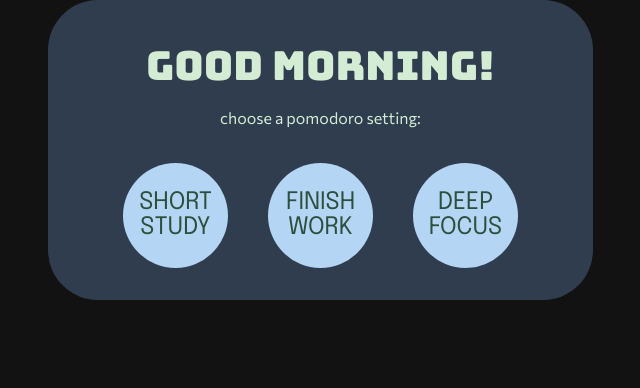
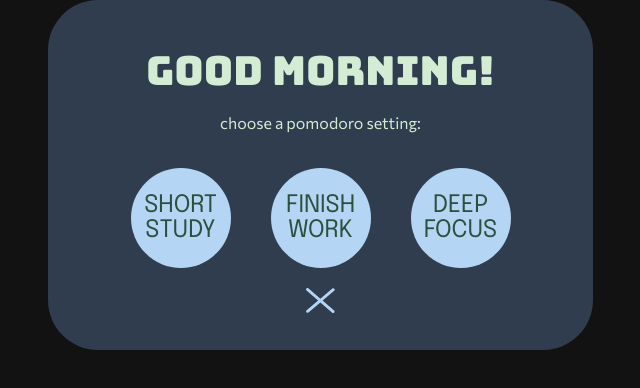
Before and after one commit to 8lairrr/pomodoro-widget, a React (Vite) app: page / in a window 1280 px wide. Shown: the top 388 px of the page, without its empty margins (292-932 px from the left). Built offline with nearby package versions, Linux system fonts and the light colour scheme.

Commit message:
Added navigation buttons
Using images for the back and exit buttons so they are consistent with my design

```diff
--- a/src/App.css
+++ b/src/App.css
@@ -26,7 +26,7 @@
 
 #app-widget {
   width: 545px;
-  height: 300px;
+  height: 350px;
   background-color: #303d4f;
   color: #d4ecd4;
   border-radius: 50px;
@@ -43,7 +43,7 @@
   font-size: 40px;
   max-width: 545px;
   font-family: "Bungee", sans-serif;
-  padding: 20px 20px 0 20px;
+  padding: 0px 20px;
   margin-bottom: 0;
 }
 
@@ -59,15 +59,15 @@ p {
 .pomodoro-settings {
   display: flex;
   justify-content: space-between;
-  padding: 0 20px 20px 20px;
+  padding: 0 20px;
 }
 
-#options {
+.options {
   background-color: #b4d6f4;
   color: #2b503e;
   border-radius: 100%;
-  width: 105px;
-  height: 105px;
+  width: 100px;
+  height: 100px;
   text-wrap: wrap;
   font-family: "Epilogue", sans-serif;
   font-size: 24px;
@@ -75,3 +75,8 @@ p {
   padding: 0;
   border: none;
 }
+
+img {
+  width: 30px;
+  padding-bottom: 20px;
+}
--- a/src/App.jsx
+++ b/src/App.jsx
@@ -2,6 +2,7 @@
 import { Routes, Route, useNavigate } from 'react-router-dom';
 import Timer from './Timer';
 import './App.css'
+import exitIcon from './assets/exit.svg';
 
 function App() {
   const navigate = useNavigate();
@@ -12,6 +13,7 @@ function App() {
 
   return (
     <div id="app-widget">
+
       <div className="heading">
         <h1>GOOD <span id="greeting">MORNING</span>!</h1>
         <p>choose a pomodoro setting:</p>
@@ -19,12 +21,14 @@ function App() {
 
       <div className="pomodoro-settings">
         {/* 25/5 split */}
-        <button id="options" onClick={() => handleClick(25, 5)}>SHORT STUDY</button>
+        <button className="options" onClick={() => handleClick(25, 5)}>SHORT STUDY</button>
         {/* 52/17 split */}
-        <button id="options" onClick={() => handleClick(52, 17)}>FINISH WORK</button>
+        <button className="options" onClick={() => handleClick(52, 17)}>FINISH WORK</button>
         {/* 45/15 split */}
-        <button id="options" onClick={() => handleClick(45, 15)}>DEEP FOCUS</button>
+        <button className="options" onClick={() => handleClick(45, 15)}>DEEP FOCUS</button>
       </div>
+
+      <img id="exit" src={exitIcon} />
 
     </div>
   )
--- a/src/Timer.css
+++ b/src/Timer.css
@@ -16,7 +16,7 @@
 
 #timer-widget {
   width: 545px;
-  height: 300px;
+  height: 350px;
   background-color: #303d4f;
   color: #d4ecd4;
   border-radius: 50px;
@@ -28,10 +28,8 @@
 }
 
 img {
-    width: 30px;
-    height: 30px;
-    padding: 0;
-    margin-bottom: 0;
+  width: 30px;
+  padding-bottom: 20px;
 }
 
 #timer-widget h1 {
--- a/src/Timer.jsx
+++ b/src/Timer.jsx
@@ -1,5 +1,6 @@
 import { useParams } from 'react-router-dom';
 import './Timer.css'
+import backIcon from './assets/back.svg';
 
 function Timer() {
     const { study, breakTime } = useParams();
@@ -16,6 +17,8 @@ function Timer() {
                 <button id="break" className="inactive-label">BREAK</button>
             </div>
 
+            <img id="back" src={backIcon} />
+
         </div>
     )
 
--- a/src/index.css
+++ b/src/index.css
@@ -11,12 +11,12 @@
 
 body {
   min-width: 545px;
-  min-height: 300px;
+  min-height: 350px;
   max-width: 600px;
   margin: auto;
 }
 
 App, Timer {
   width: 545px;
-  height: 300px;
+  height: 350px;
 }
```
